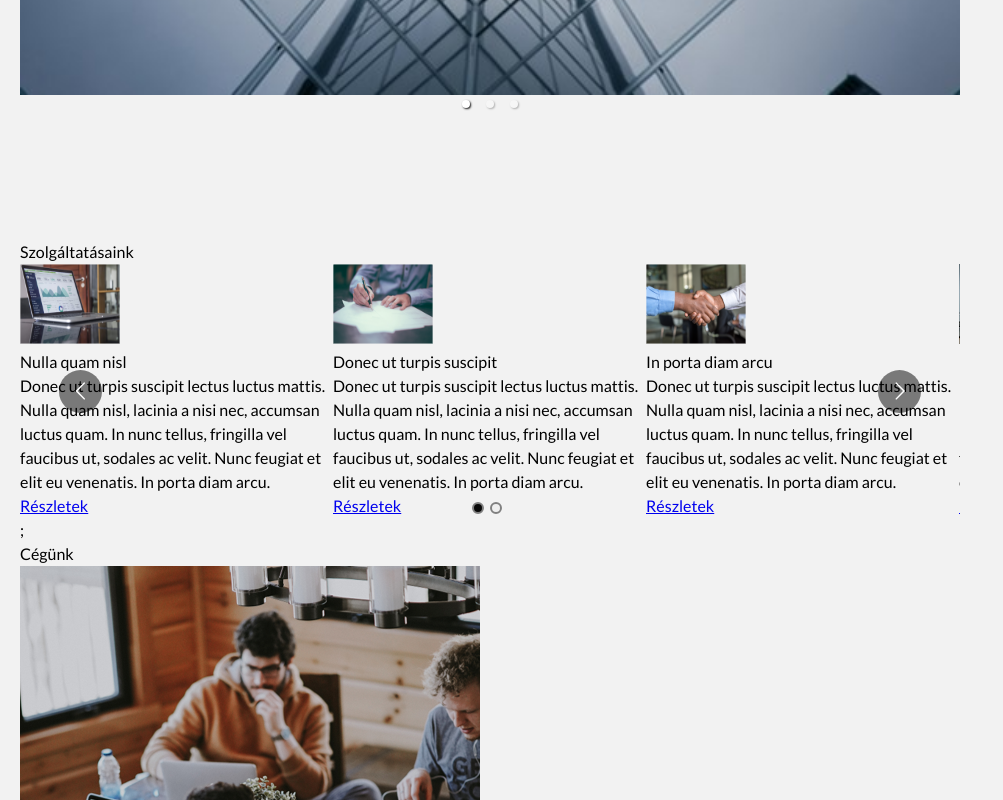
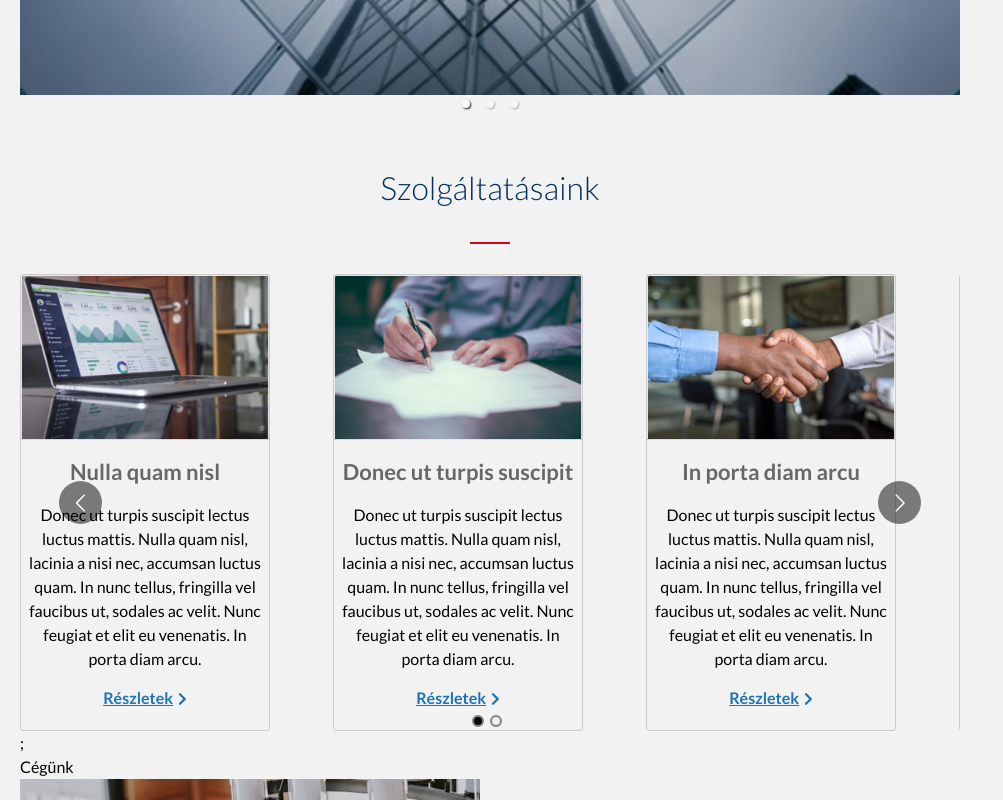
Before and after one commit to spankoj/voov-sitebuild, a React (Create React App) app: page / in a window 1280 px wide. Shown: the part 560-1360 px from the top of the page, without its empty margins (0-1003 px from the left). Built offline with nearby package versions, Linux system fonts and the light colour scheme.

Commit message:
add services cards formatting

```diff
--- /dev/null
+++ b/babel-plugin-macros.config.js
@@ -0,0 +1,5 @@
+module.exports = {
+  'fontawesome-svg-core': {
+    license: 'free',
+  },
+};
--- /dev/null
+++ b/babel.config.js
@@ -0,0 +1,5 @@
+module.exports = function (api) {
+  return {
+    plugins: ['macros'],
+  };
+};
--- a/package.json
+++ b/package.json
@@ -3,9 +3,14 @@
   "version": "0.1.0",
   "private": true,
   "dependencies": {
+    "@fortawesome/fontawesome-svg-core": "^1.2.36",
+    "@fortawesome/free-regular-svg-icons": "^5.15.4",
+    "@fortawesome/free-solid-svg-icons": "^5.15.4",
+    "@fortawesome/react-fontawesome": "^0.1.15",
     "@testing-library/jest-dom": "^5.11.4",
     "@testing-library/react": "^11.1.0",
     "@testing-library/user-event": "^12.1.10",
+    "babel-plugin-macros": "^3.1.0",
     "css-loader": "^6.2.0",
     "google-maps-react": "^2.0.6",
     "react": "^17.0.2",
--- a/src/components/Landing.js
+++ b/src/components/Landing.js
@@ -6,7 +6,7 @@ import Header from './Header';
 
 function Landing() {
   return (
-    <div className={style.landing}>
+    <section className={style.landing}>
       <Header />
       <div className={style.carousel}>
         <Carousel />
@@ -22,7 +22,7 @@ function Landing() {
           erat ipsum sed arcu.
         </p>
       </div>
-    </div>
+    </section>
   );
 }
 
--- a/src/components/ServiceCards.js
+++ b/src/components/ServiceCards.js
@@ -1,6 +1,9 @@
 import 'react-multi-carousel/lib/styles.css';
+import { faChevronRight } from '@fortawesome/free-solid-svg-icons';
+import { FontAwesomeIcon } from '@fortawesome/react-fontawesome';
 import Carousel from 'react-multi-carousel';
 import { BrowserRouter as Router, Link } from 'react-router-dom';
+import styles from '../styles/ServiceCards.module.css';
 
 function ServiceCards() {
   const responsive = {
@@ -31,69 +34,101 @@ function ServiceCards() {
           showDots={true}
           infinite={true}
         >
-          <div>
+          <div className={styles.card}>
             <img
+              className={styles.img}
               src="images/szolg_1.png"
               alt="szolgáltatás 1"
-              width={100}
-              height={80}
             />
+            <div className={styles.cardContent}>
               <h2>Nulla quam nisl</h2>
               <p>
                 Donec ut turpis suscipit lectus luctus mattis. Nulla quam nisl,
                 lacinia a nisi nec, accumsan luctus quam. In nunc tellus,
-              fringilla vel faucibus ut, sodales ac velit. Nunc feugiat et elit
-              eu venenatis. In porta diam arcu.
+                fringilla vel faucibus ut, sodales ac velit. Nunc feugiat et
+                elit eu venenatis. In porta diam arcu.
               </p>
-            <Link to="/">Részletek</Link>
+              <Link to="/" className={styles.link}>
+                Részletek
+                <FontAwesomeIcon
+                  className={styles.icon}
+                  icon={faChevronRight}
+                  size="sm"
+                />
+              </Link>
             </div>
-          <div>
+          </div>
+          <div className={styles.card}>
             <img
+              className={styles.img}
               src="images/szolg_2.png"
               alt="szolgáltatás 2"
-              width={100}
-              height={80}
             />
+            <div className={styles.cardContent}>
               <h2>Donec ut turpis suscipit</h2>
               <p>
                 Donec ut turpis suscipit lectus luctus mattis. Nulla quam nisl,
                 lacinia a nisi nec, accumsan luctus quam. In nunc tellus,
-              fringilla vel faucibus ut, sodales ac velit. Nunc feugiat et elit
-              eu venenatis. In porta diam arcu.
+                fringilla vel faucibus ut, sodales ac velit. Nunc feugiat et
+                elit eu venenatis. In porta diam arcu.
               </p>
-            <Link to="/">Részletek</Link>
+              <Link to="/" className={styles.link}>
+                Részletek
+                <FontAwesomeIcon
+                  className={styles.icon}
+                  icon={faChevronRight}
+                  size="sm"
+                />
+              </Link>
             </div>
-          <div>
+          </div>
+          <div className={styles.card}>
             <img
+              className={styles.img}
               src="images/szolg_3.png"
               alt="szolgáltatás 3"
-              width={100}
-              height={80}
             />
+            <div className={styles.cardContent}>
               <h2> In porta diam arcu</h2>
               <p>
                 Donec ut turpis suscipit lectus luctus mattis. Nulla quam nisl,
                 lacinia a nisi nec, accumsan luctus quam. In nunc tellus,
-              fringilla vel faucibus ut, sodales ac velit. Nunc feugiat et elit
-              eu venenatis. In porta diam arcu.
+                fringilla vel faucibus ut, sodales ac velit. Nunc feugiat et
+                elit eu venenatis. In porta diam arcu.
               </p>
-            <Link to="/">Részletek</Link>
+              <Link to="/" className={styles.link}>
+                Részletek
+                <FontAwesomeIcon
+                  className={styles.icon}
+                  icon={faChevronRight}
+                  size="sm"
+                />
+              </Link>
             </div>
-          <div>
+          </div>
+          <div className={styles.card}>
             <img
+              className={styles.img}
               src="images/szolg_4.jpeg"
               alt="szolgáltatás 4"
-              width={100}
-              height={80}
             />
+            <div className={styles.cardContent}>
               <h2>Negyedik</h2>
               <p>
                 Donec ut turpis suscipit lectus luctus mattis. Nulla quam nisl,
                 lacinia a nisi nec, accumsan luctus quam. In nunc tellus,
-              fringilla vel faucibus ut, sodales ac velit. Nunc feugiat et elit
-              eu venenatis. In porta diam arcu.
+                fringilla vel faucibus ut, sodales ac velit. Nunc feugiat et
+                elit eu venenatis. In porta diam arcu.
               </p>
-            <Link to="/">Részletek</Link>
+              <Link to="/" className={styles.link}>
+                Részletek
+                <FontAwesomeIcon
+                  className={styles.icon}
+                  icon={faChevronRight}
+                  size="sm"
+                />
+              </Link>
+            </div>
           </div>
         </Carousel>
         ;
--- a/src/components/Services.js
+++ b/src/components/Services.js
@@ -1,14 +1,18 @@
 import React from 'react';
+import styles from '../styles/Services.module.css';
 import Company from './Company';
 import ServiceCards from './ServiceCards';
 
 function Services() {
   return (
-    <main>
-      <h1>Szolgáltatásaink</h1>
+    <section>
+      <div className={styles.services}>
+        <h1>Szolgáltatásaink</h1>
+        <div className={styles.line}></div>
+      </div>
       <ServiceCards />
       <Company />
-    </main>
+    </section>
   );
 }
 
--- a/src/styles/Landing.module.css
+++ b/src/styles/Landing.module.css
@@ -1,6 +1,5 @@
 .landing {
   position: relative;
-  height: 100vh;
 }
 
 .carousel {
--- /dev/null
+++ b/src/styles/ServiceCards.module.css
@@ -0,0 +1,45 @@
+:root {
+  --white: #fff;
+  --light-gray: #f2f2f2;
+  --dark-gray: #676767;
+  --light-blue: #1d75b7;
+  --dark-blue: #00305f;
+  --red: #df0020;
+}
+.card {
+  display: flex;
+  flex-direction: column;
+  gap: 15px;
+  width: 250px;
+
+  justify-content: center;
+  text-align: center;
+  border: 1px solid rgb(206, 202, 202);
+  border-radius: 3px;
+}
+
+.cardContent h2 {
+  font-size: 22px;
+  font-weight: bold;
+  color: var(--dark-gray);
+}
+
+.img {
+  width: auto;
+  height: auto;
+  max-height: 165.33px;
+}
+.link {
+  font-size: 16px;
+  font-weight: bold;
+  color: var(--light-blue);
+}
+.icon {
+  margin-left: 5px;
+}
+.cardContent {
+  display: flex;
+  flex-direction: column;
+  gap: 15px;
+  padding: 0px 5px 20px;
+}
--- /dev/null
+++ b/src/styles/Services.module.css
@@ -0,0 +1,33 @@
+:root {
+  --white: #fff;
+  --light-gray: #f2f2f2;
+  --dark-gray: #676767;
+  --light-blue: #1d75b7;
+  --dark-blue: #00305f;
+  --red: #df0020;
+}
+
+.line {
+  border-bottom: 2px var(--red) solid;
+  width: 40px;
+  height: 2px;
+  margin-bottom: 20px;
+}
+
+.services {
+  display: flex;
+  flex-direction: column;
+  align-items: center;
+  justify-content: center;
+}
+
+.services h1 {
+  color: var(--dark-blue);
+  font-size: 32px;
+  font-weight: 300;
+  margin-top: 40px;
+}
+
+.services div {
+  margin: 30px 0 30px;
+}
```
Also changed, not shown: 2 other files (tests, documents, lock files or other folders). Lines whose indentation alone changed are shown as unchanged.
